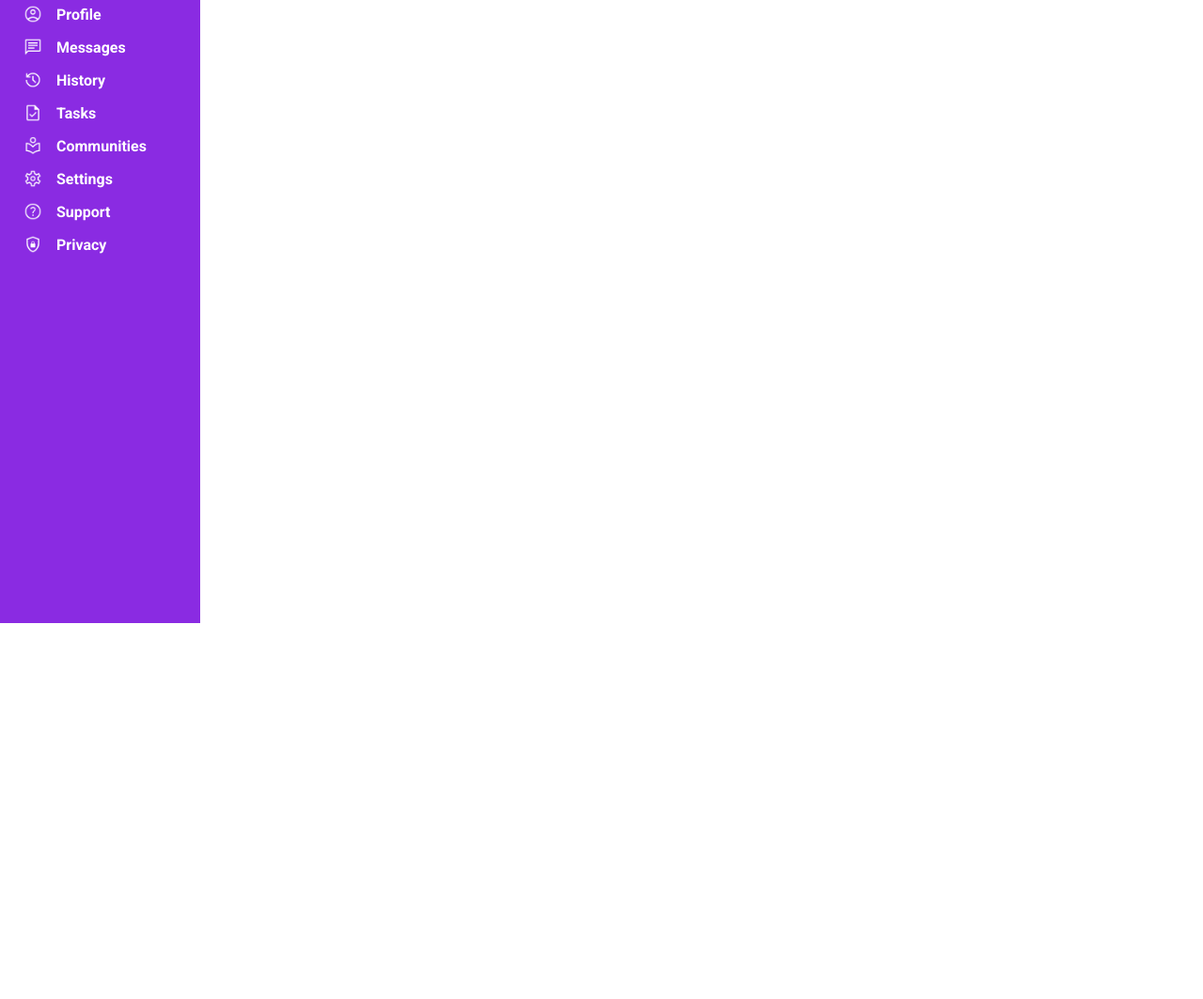
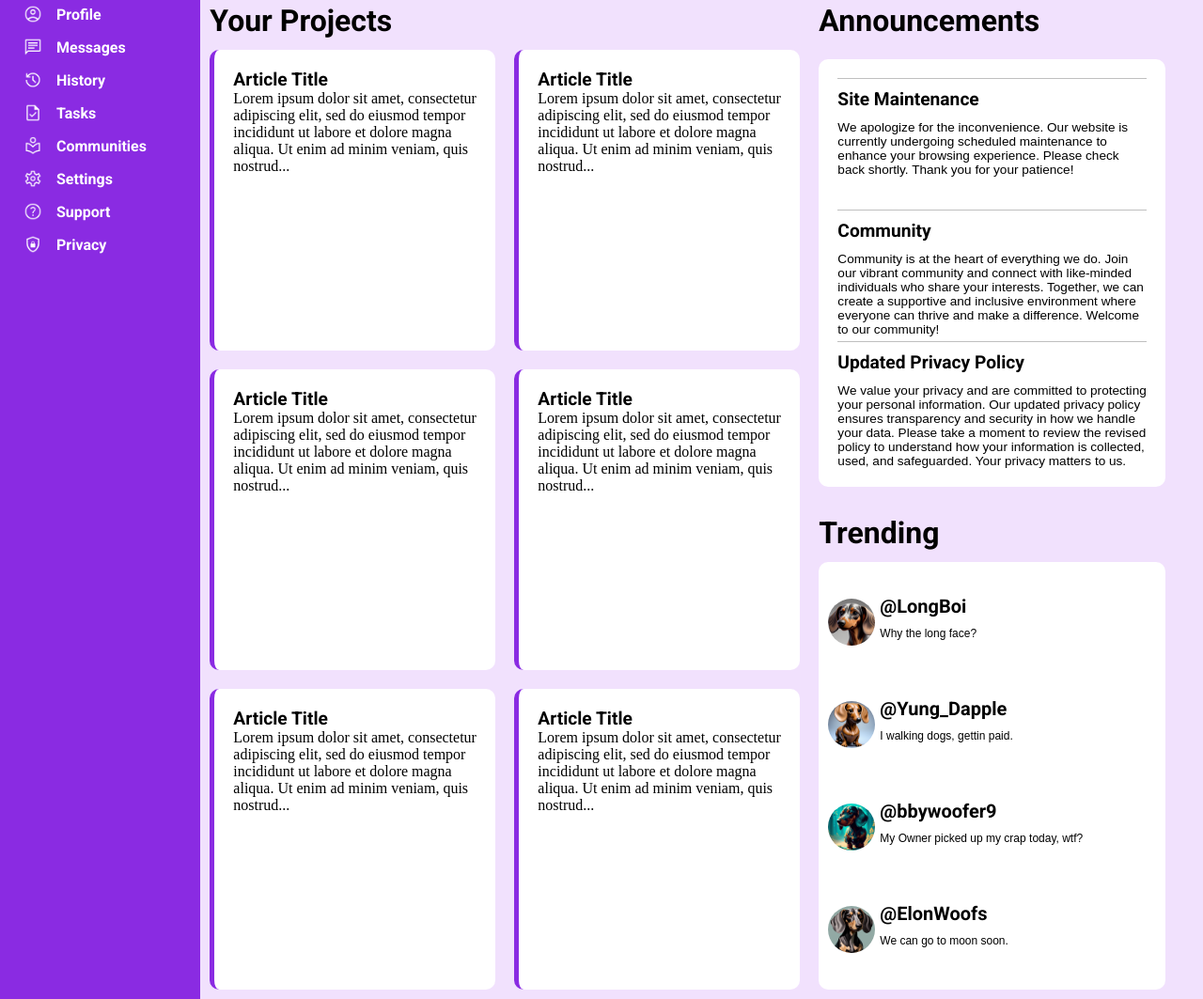
Before and after one commit to Ryan-Kaye-Dev/dashboard, a plain HTML site: page index.html in a window 1280 px wide. Shown: the part 137-1200 px from the top of the page at 94% size. Before the commit the page ends 800 px from the top, so only its background shows below. Drawn offline with Linux system fonts and the light colour scheme.

Commit message:
Finalise design

```diff
--- a/index.html
+++ b/index.html
@@ -46,7 +46,59 @@
             </ul>
         </div>
         <div class="content">
-
+            <div class="left">
+                <h1>Your Projects</h1>
+                <div class="card">
+                    <p class="title">Article Title</p>
+                    <p>Lorem ipsum dolor sit amet, consectetur adipiscing elit, sed do eiusmod tempor incididunt ut labore et dolore magna aliqua. Ut enim ad minim veniam, quis nostrud...</p>
+                  </div>
+                  <div class="card">
+                    <p class="title">Article Title</p>
+                    <p>Lorem ipsum dolor sit amet, consectetur adipiscing elit, sed do eiusmod tempor incididunt ut labore et dolore magna aliqua. Ut enim ad minim veniam, quis nostrud...</p>
+                  </div>
+                  <div class="card">
+                    <p class="title">Article Title</p>
+                    <p>Lorem ipsum dolor sit amet, consectetur adipiscing elit, sed do eiusmod tempor incididunt ut labore et dolore magna aliqua. Ut enim ad minim veniam, quis nostrud...</p>
+                  </div>
+                  <div class="card">
+                    <p class="title">Article Title</p>
+                    <p>Lorem ipsum dolor sit amet, consectetur adipiscing elit, sed do eiusmod tempor incididunt ut labore et dolore magna aliqua. Ut enim ad minim veniam, quis nostrud...</p>
+                  </div>
+                  <div class="card">
+                    <p class="title">Article Title</p>
+                    <p>Lorem ipsum dolor sit amet, consectetur adipiscing elit, sed do eiusmod tempor incididunt ut labore et dolore magna aliqua. Ut enim ad minim veniam, quis nostrud...</p>
+                  </div>
+                  <div class="card">
+                    <p class="title">Article Title</p>
+                    <p>Lorem ipsum dolor sit amet, consectetur adipiscing elit, sed do eiusmod tempor incididunt ut labore et dolore magna aliqua. Ut enim ad minim veniam, quis nostrud...</p>
+                  </div>
+            </div>
+            <div class="right">
+                <h1>Announcements</h1>
+                <div class="announcement-box">
+                    <h2 class="title">Site Maintenance</h2>
+                    <p>We apologize for the inconvenience. Our website is currently undergoing scheduled maintenance to enhance your browsing experience. Please check back shortly. Thank you for your patience!</p>
+                    <h2 class="title">Community</h2>
+                    <p>Community is at the heart of everything we do. Join our vibrant community and connect with like-minded individuals who share your interests. Together, we can create a supportive and inclusive environment where everyone can thrive and make a difference. Welcome to our community!</p>
+                    <h2 class="title">Updated Privacy Policy</h2>
+                    <p>We value your privacy and are committed to protecting your personal information. Our updated privacy policy ensures transparency and security in how we handle your data. Please take a moment to review the revised policy to understand how your information is collected, used, and safeguarded. Your privacy matters to us.</p>
+                </div>
+                <h1>Trending</h1>
+                <div class="trending-box">
+                    <img class="user1" src="./icons/1.png" alt="">
+                    <img class="user2" src="./icons/2.png" alt="">
+                    <img class="user3" src="./icons/3.png" alt="">
+                    <img class="user4" src="./icons/4.png" alt="">
+                    <h1 class="handle" id="username1">@LongBoi</h1>
+                    <p class="user-info">Why the long face?</p>
+                    <h1 class="handle" id="username2">@Yung_Dapple</h1>
+                    <p class="user-info">I walking dogs, gettin paid.</p>
+                    <h1 class="handle" id="username3">@bbywoofer9</h1>
+                    <p class="user-info">My Owner picked up my crap today, wtf?</p>
+                    <h1 class="handle" id="username4">@ElonWoofs</h1>
+                    <p class="user-info">We can go to moon soon.</p>
+                </div>
+            </div>
         </div>
     </div>
 </body>
--- a/style.css
+++ b/style.css
@@ -17,7 +17,7 @@
     display: flex;
     flex: 1;
     align-items: center;
-    margin: 10px 20px 50px 5px;
+    margin: 10px 20px 50px 10px;
     color: white;
 }
 .logo-img {
@@ -34,13 +34,14 @@ ul, li {
 }
 
 .sidebar {
+    position: sticky;
+    top: 0;
     grid-column: 1 / 2;
     grid-row: 1 / 3;
     background-color: blueviolet;
 }
 
 .nav-list {
-    font-family: 'Roboto', sans-serif;
     display: grid;
     gap: 15px;
     margin-left: 25px;
@@ -55,7 +56,6 @@ ul, li {
     margin: 10px;
     margin-right: 50px;
     gap: 20px;
-    font-family: 'Roboto', sans-serif;
     display: flex;
     flex-direction: row;
     justify-content: space-between;
@@ -65,6 +65,13 @@ ul, li {
 .top-bar input {
     flex: 1 1 0;
     margin-right: 100px
+}
+
+input {
+    background-color: #f1e1fd;
+    border: none;
+    border-radius: 5px;
+    padding: 5px;
 }
 
 .top-bar .search, .top-bar .alert {
@@ -83,7 +90,7 @@ ul, li {
     grid-template-columns: 1fr 5fr 1fr;
     grid-template-rows: 1fr 2fr;
     padding-bottom: 10px;
-    box-shadow: 0 4px 2px -2px gray;
+    box-shadow: 0 3px 4px -2px black;
 }
 
 .large-profile-img {
@@ -98,12 +105,14 @@ ul, li {
 
 .welcome {
     grid-column: 2 / 3;
-    font-family: 'Roboto', sans-serif;
     font-size: .8rem;
 }
 
 .username {
     grid-column: 2 / 3;
+}
+
+.username, .welcome, .top-bar, .nav-list, h1, .title, .handle {
     font-family: 'Roboto', sans-serif;
 }
 
@@ -124,3 +133,126 @@ button {
     cursor: pointer;
     font-family: 'Roboto', sans-serif;
 }
+
+.content {
+    background-color: #f1e1fd;
+    padding: 10px;
+    display: grid;
+    grid-template-columns: 3fr 2fr;
+    z-index: -1;
+}
+
+.left {
+    display: grid;
+    grid-template-columns: repeat(2, 1fr);
+    grid-template-rows: 30px repeat(3, 1fr);
+    gap: 20px;
+}
+
+h1 {
+    grid-column: 1 / 3;
+}
+
+.card, .announcement-box, .trending-box{
+border-radius: 10px;
+background-color: white;
+padding: 20px;
+}
+
+.card {
+    border-left:solid 5px blueviolet;
+}
+
+.right {
+    margin-left: 20px;
+    display: grid;
+    grid-template-rows: 30px 1fr 20px 1fr;
+    grid-template-columns: 1fr;
+    gap: 30px;
+}
+
+.title {
+    font-size: 1.2rem;
+}
+
+.announcement-box {
+    display: grid;
+    gap: 5px;
+    padding-top: 20px;
+    grid-template-columns: 1fr;
+    grid-template-rows: 30px 1fr 30px 1fr 30px 1fr
+}
+
+.announcement-box p {
+font-family: Arial, Helvetica, sans-serif;
+font-size: 0.85rem;
+padding-top: 10px;
+}
+
+.announcement-box .title {
+    border-top: solid 1px rgb(0,0,0,0.25);
+    padding-top: 10px;
+}
+
+.trending-box {
+    display: grid;
+    grid-template-columns: 50px 3fr;
+    grid-template-rows: repeat(8, 1fr);
+    padding: 10px;
+    align-items: center;
+}
+
+.trending-box img {
+    max-width: 50px;
+    border-radius: 50%;
+
+}
+
+.handle {
+    padding: 5px;
+    font-size: 20px;
+    align-self: end;
+}
+
+.user1, .user2, .user3, .user4 {
+    grid-column: 1 / 2;
+}
+
+.user1 {
+    grid-row: 1 / 3;
+}
+
+#username1, #username2, #username3, #username4 {
+    grid-column: 2 / 3;
+}
+
+.user2 {
+    grid-row: 3 / 5;
+}
+
+#username2 {
+
+}
+
+.user3 {
+    grid-row: 5 / 7;
+}
+
+#username3 {
+
+}
+
+.user4 {
+    grid-row: 7 / 9;
+}
+
+#username4 {
+
+}
+
+.user-info {
+    padding: 5px;
+    font-size: 12px;
+    font-family:Arial, Helvetica, sans-serif;
+    align-self: start;
+}
```
Also changed, not shown: icons/1.png (added), icons/2.png (added), icons/3.png (added), icons/4.png (added).
